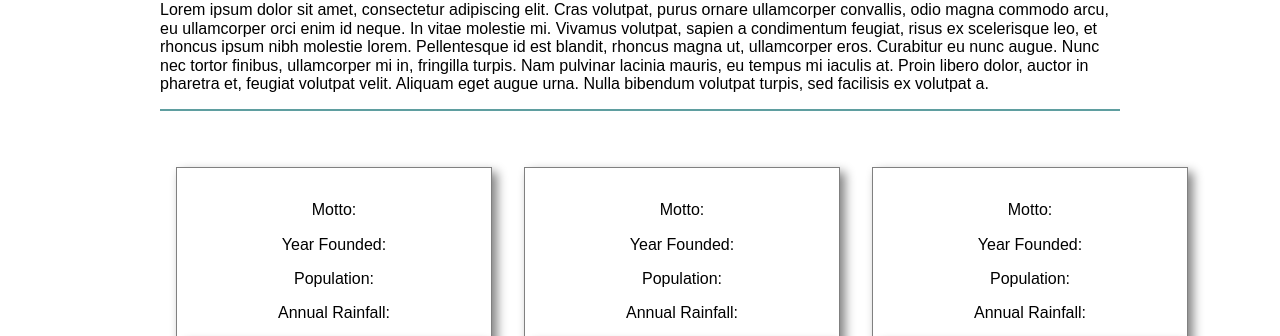
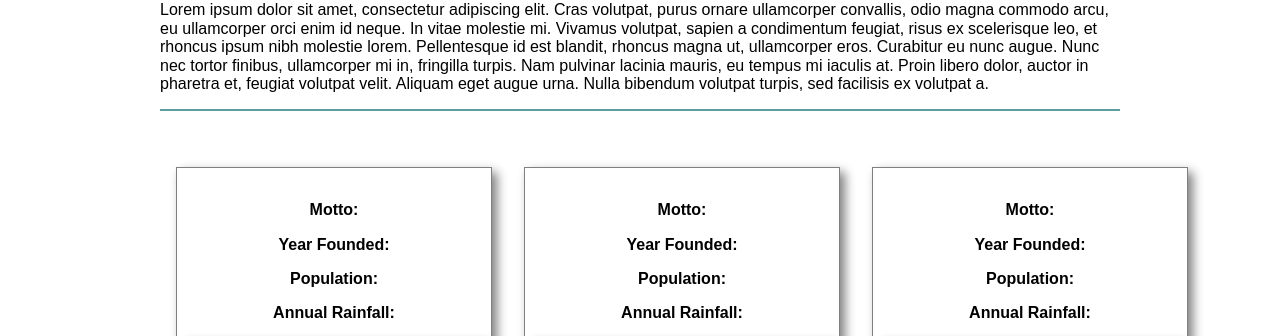
Before and after one commit to Allen-Zac/Allen-Zac.github.io, a plain HTML site: page assignments/weathersite/home.html in a window 1280 px wide. Shown: the part 400-736 px from the top of the page. Drawn offline with Linux system fonts and the light colour scheme; no server answers.

Commit message:
Fixed last few things for weather site

```diff
--- a/assignments/weathersite/css/large.css
+++ b/assignments/weathersite/css/large.css
@@ -43,7 +43,7 @@
 
     #cities{
 		display: flex;
-		justify-content: space-evenly;
+		justify-content: space-around;
 	}
 
 	.cityBoxes {
--- a/assignments/weathersite/css/medium.css
+++ b/assignments/weathersite/css/medium.css
@@ -123,7 +123,7 @@
 		padding: .5rem 0rem;
 		display: flex;
 		flex-direction: row;
-		justify-content: space-evenly;
+		justify-content: space-around;
 	}
 
 	.cityBoxes img {
--- a/assignments/weathersite/home.html
+++ b/assignments/weathersite/home.html
@@ -49,13 +49,13 @@
                 <div class="box cityBoxesLargeView">
                     <h2><span id="franklin-name"></span></h2>
 
-                    <p>Motto: <span id="franklin-motto"></span></p>
+                    <p><b>Motto:</b> <span id="franklin-motto"></span></p>
 
-                    <p>Year Founded: <span id="franklin-year"></span></p>
+                    <p><b>Year Founded:</b> <span id="franklin-year"></span></p>
 
-                    <p>Population: <span id="franklin-pop"></span></p>
+                    <p><b>Population:</b> <span id="franklin-pop"></span></p>
 
-                    <p>Annual Rainfall: <span id="franklin-rain"></span></p>
+                    <p><b>Annual Rainfall:</b> <span id="franklin-rain"></span></p>
                 </div>
                 <img src="images/franklin-medium.jpeg" class="images" alt="A field in Franklin.">
             </section>
@@ -64,13 +64,13 @@
                 <div class="box cityBoxesLargeView">
                     <h2><span id="greensville-name"></span></h2>
 
-                    <p>Motto: <span id="greensville-motto"></span></p>
+                    <p><b>Motto:</b> <span id="greensville-motto"></span></p>
 
-                    <p>Year Founded: <span id="greensville-year"></span></p>
+                    <p><b>Year Founded:</b> <span id="greensville-year"></span></p>
 
-                    <p>Population: <span id="greensville-pop"></span></p>
+                    <p><b>Population:</b> <span id="greensville-pop"></span></p>
 
-                    <p>Annual Rainfall: <span id="greensville-rain"></span></p>
+                    <p><b>Annual Rainfall:</b> <span id="greensville-rain"></span></p>
                 </div>
                 <img src="images/green-medium.jpg" class="images" alt="A Greensville Park.">
             </section>
@@ -79,13 +79,13 @@
                 <div class="box cityBoxesLargeView">
                     <h2><span id="springfield-name"></span></h2>
 
-                    <p>Motto: <span id="springfield-motto"></span></p>
+                    <p><b>Motto:</b> <span id="springfield-motto"></span></p>
 
-                    <p>Year Founded: <span id="springfield-year"></span></p>
+                    <p><b>Year Founded:</b> <span id="springfield-year"></span></p>
 
-                    <p>Population: <span id="springfield-pop"></span></p>
+                    <p><b>Population:</b> <span id="springfield-pop"></span></p>
 
-                    <p>Annual Rainfall: <span id="springfield-rain"></span></p>
+                    <p><b>Annual Rainfall:</b> <span id="springfield-rain"></span></p>
                 </div>
                 <img src="images/springfield-medium.jpg" class="images" alt="Image of Springfield Mountains.">
             </section>
```
Also changed, not shown: assignments/weathersite/franklin.html (+1 -2 lines), assignments/weathersite/greenville.html (+1 -2 lines), assignments/weathersite/springfield.html (+1 -2 lines).
